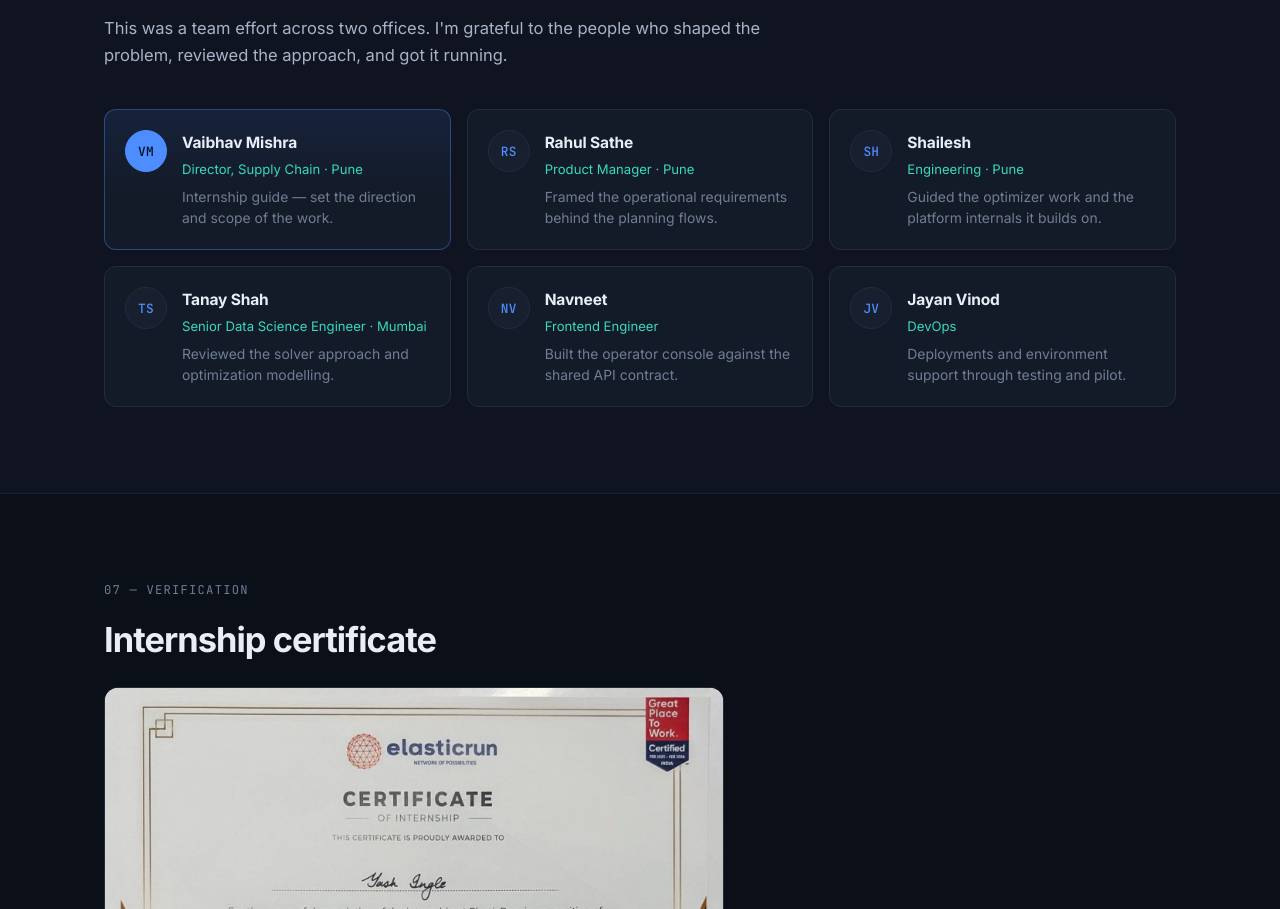
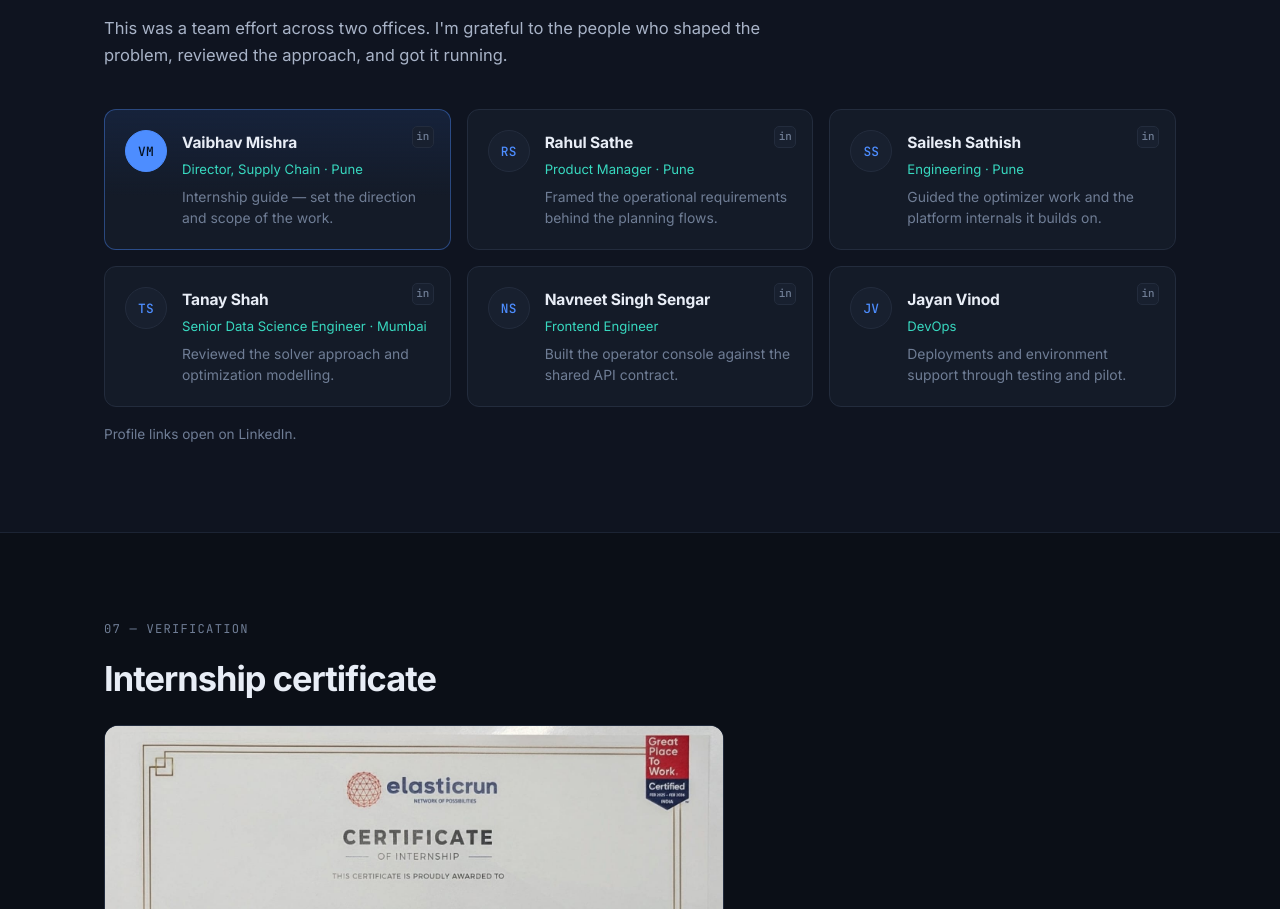
Before and after one commit to yashingle-ai/navis-route-optimization, a plain HTML site: page index.html in a window 1280 px wide. Shown: the part 6907-7816 px from the top of the page. Drawn offline with Linux system fonts and the light colour scheme.

Commit message:
Link team profiles to LinkedIn; correct Sailesh Sathish and Navneet Singh Sengar names

```diff
--- a/assets/css/style.css
+++ b/assets/css/style.css
@@ -166,13 +166,21 @@ code{font-family:var(--mono);font-size:.85em;background:var(--panel-2);border:1p
 /* ── people ───────────────────────────────────────────────────────── */
 .people{display:grid;grid-template-columns:repeat(3,1fr);gap:16px}
 .person{
-  display:flex;gap:15px;align-items:flex-start;padding:20px;
+  position:relative;display:flex;gap:15px;align-items:flex-start;padding:20px;
   background:var(--panel);border:1px solid var(--line);border-radius:12px;transition:.16s;
+  color:var(--ink);
 }
-.person:hover{border-color:#2e3a52;transform:translateY(-2px)}
+.person:hover{border-color:var(--accent);transform:translateY(-2px);text-decoration:none;background:var(--panel-2)}
 .person.lead{border-color:rgba(77,141,255,.4);background:linear-gradient(180deg,var(--accent-soft),var(--panel) 62%)}
-.person>div{display:flex;flex-direction:column;gap:3px;min-width:0}
+.person-body{display:flex;flex-direction:column;gap:3px;min-width:0}
 .person strong{font-size:.97rem;letter-spacing:-.01em}
+.li{
+  position:absolute;top:16px;right:16px;width:22px;height:22px;border-radius:5px;
+  display:grid;place-items:center;background:var(--panel-2);border:1px solid var(--line);
+  color:var(--ink-3);font-family:var(--mono);font-size:.68rem;font-weight:500;transition:.16s;
+}
+.person:hover .li{background:var(--accent);border-color:var(--accent);color:#04101f}
+.people-note{margin:16px 0 0;font-size:.85rem}
 .avatar{
   flex:none;width:42px;height:42px;border-radius:50%;display:grid;place-items:center;
   background:var(--panel-2);border:1px solid var(--line);color:var(--accent);
--- a/index.html
+++ b/index.html
@@ -297,55 +297,62 @@
     </p>
 
     <div class="people">
-      <div class="person lead">
+      <a class="person lead" href="https://www.linkedin.com/in/vaibhav-mishra-tx" target="_blank" rel="noopener">
         <span class="avatar">VM</span>
-        <div>
+        <span class="person-body">
           <strong>Vaibhav Mishra</strong>
           <span class="role">Director, Supply Chain &middot; Pune</span>
           <span class="contrib">Internship guide &mdash; set the direction and scope of the work.</span>
-        </div>
-      </div>
-      <div class="person">
+        </span>
+        <span class="li" aria-label="LinkedIn profile">in</span>
+      </a>
+      <a class="person" href="https://www.linkedin.com/in/rahulsathe95" target="_blank" rel="noopener">
         <span class="avatar">RS</span>
-        <div>
+        <span class="person-body">
           <strong>Rahul Sathe</strong>
           <span class="role">Product Manager &middot; Pune</span>
           <span class="contrib">Framed the operational requirements behind the planning flows.</span>
-        </div>
-      </div>
-      <div class="person">
-        <span class="avatar">SH</span>
-        <div>
-          <strong>Shailesh</strong>
+        </span>
+        <span class="li" aria-label="LinkedIn profile">in</span>
+      </a>
+      <a class="person" href="https://www.linkedin.com/in/sailesh-sathish-01910b19b" target="_blank" rel="noopener">
+        <span class="avatar">SS</span>
+        <span class="person-body">
+          <strong>Sailesh Sathish</strong>
           <span class="role">Engineering &middot; Pune</span>
           <span class="contrib">Guided the optimizer work and the platform internals it builds on.</span>
-        </div>
-      </div>
-      <div class="person">
+        </span>
+        <span class="li" aria-label="LinkedIn profile">in</span>
+      </a>
+      <a class="person" href="https://www.linkedin.com/in/tanay-shah-74095359" target="_blank" rel="noopener">
         <span class="avatar">TS</span>
-        <div>
+        <span class="person-body">
           <strong>Tanay Shah</strong>
           <span class="role">Senior Data Science Engineer &middot; Mumbai</span>
           <span class="contrib">Reviewed the solver approach and optimization modelling.</span>
-        </div>
-      </div>
-      <div class="person">
-        <span class="avatar">NV</span>
-        <div>
-          <strong>Navneet</strong>
+        </span>
+        <span class="li" aria-label="LinkedIn profile">in</span>
+      </a>
+      <a class="person" href="https://www.linkedin.com/in/navneet-singh-sengar" target="_blank" rel="noopener">
+        <span class="avatar">NS</span>
+        <span class="person-body">
+          <strong>Navneet Singh Sengar</strong>
           <span class="role">Frontend Engineer</span>
           <span class="contrib">Built the operator console against the shared API contract.</span>
-        </div>
-      </div>
-      <div class="person">
+        </span>
+        <span class="li" aria-label="LinkedIn profile">in</span>
+      </a>
+      <a class="person" href="https://www.linkedin.com/in/jayan-vinod" target="_blank" rel="noopener">
         <span class="avatar">JV</span>
-        <div>
+        <span class="person-body">
           <strong>Jayan Vinod</strong>
           <span class="role">DevOps</span>
           <span class="contrib">Deployments and environment support through testing and pilot.</span>
-        </div>
-      </div>
+        </span>
+        <span class="li" aria-label="LinkedIn profile">in</span>
+      </a>
     </div>
+    <p class="people-note dim">Profile links open on LinkedIn.</p>
   </div>
 </section>
 
```
